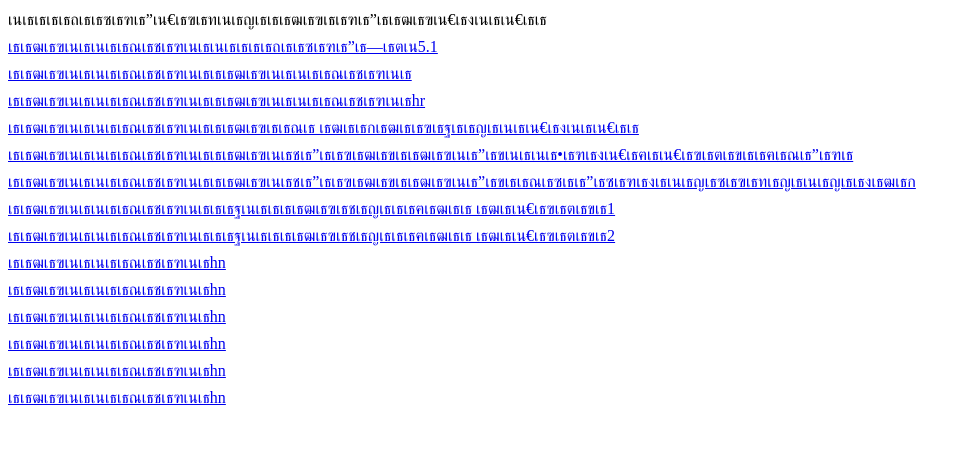
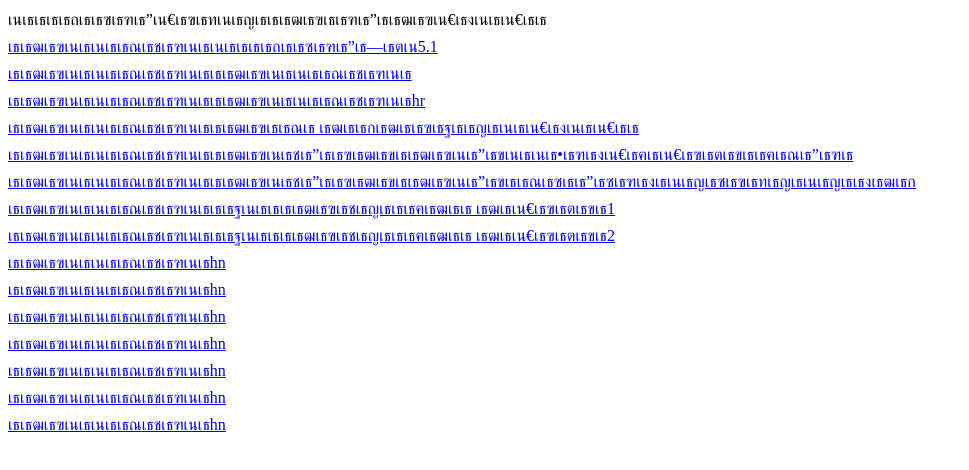
Before and after one commit to meen6767/meen6767, a plain HTML site: page index.html in a window 1280 px wide. Shown: the whole page, without its empty margins (0-969 px from the left). Drawn offline with Linux system fonts and the light colour scheme.

Commit message:
Add link to 6.5.html in index.html

```diff
--- a/index.html
+++ b/index.html
@@ -19,5 +19,6 @@
       <a href="tanaton1.html" target=_blank>การใช้คำสั่งhn</a><br>
       <a href="tanaton2.html" target=_blank>การใช้คำสั่งhn</a><br>
       <a href="tanaton3.html" target=_blank>การใช้คำสั่งhn</a><br>
+      <a href="6.5.html" target=_blank>การใช้คำสั่งhn</a><br>
   </body>
 </htm>
```
